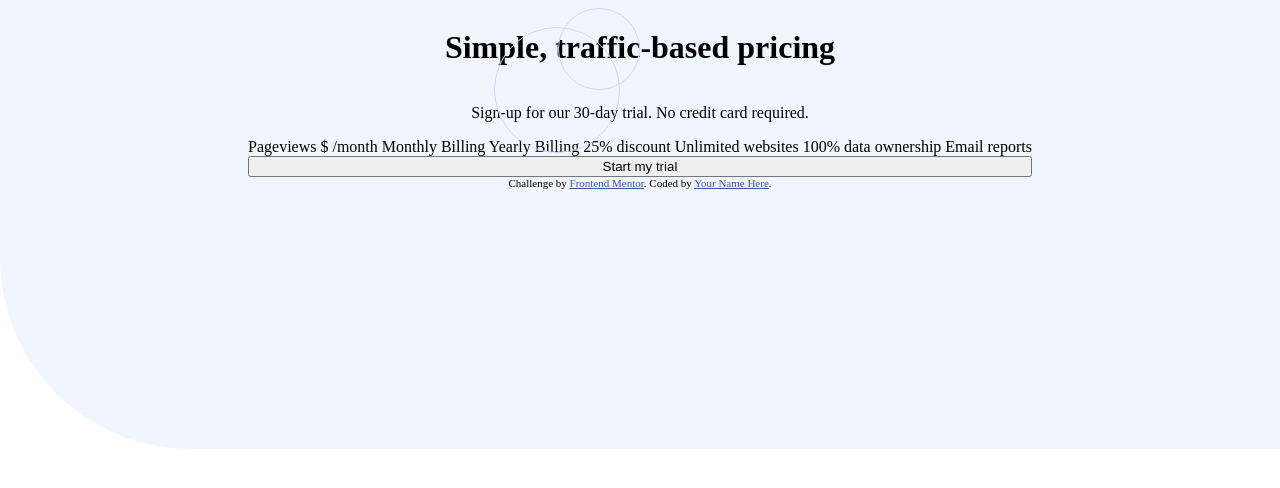
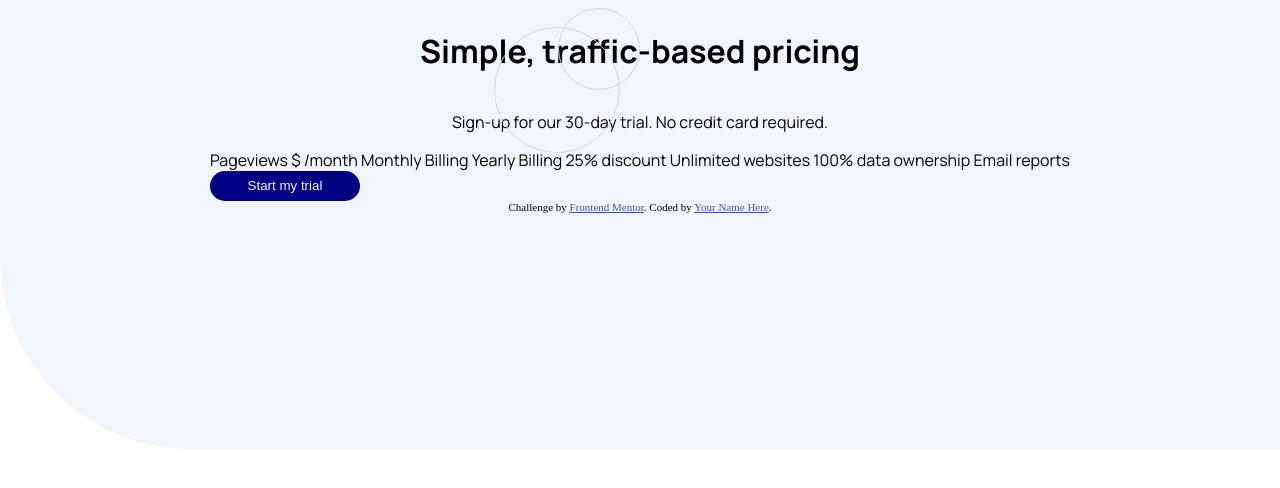
Before and after one commit to Antoinebertho/interactive-pricing-component-main, a plain HTML site: page index.html in a window 1280 px wide. Drawn offline with Linux system fonts and the light colour scheme.

Commit message:
changement bouton

```diff
--- a/index.html
+++ b/index.html
@@ -4,7 +4,12 @@
     <meta charset="UTF-8" />
     <meta name="viewport" content="width=device-width, initial-scale=1.0" />
     <!-- displays site properly based on user's device -->
-
+    <link rel="preconnect" href="https://fonts.googleapis.com" />
+    <link rel="preconnect" href="https://fonts.gstatic.com" crossorigin />
+    <link
+      href="https://fonts.googleapis.com/css2?family=Manrope:wght@200;300;400;500;600;700;800&display=swap"
+      rel="stylesheet"
+    />
     <link
       rel="icon"
       type="image/png"
--- a/style.css
+++ b/style.css
@@ -1,3 +1,5 @@
+@import url("https://fonts.googleapis.com/css2?family=Manrope:wght@200;300;400;500;600;700;800&display=swap");
+
 * {
   box-sizing: border-box;
 }
@@ -13,6 +15,7 @@
 }
 
 .container {
+  font-family: "Manrope", sans-serif;
   display: flex;
   justify-content: center;
   align-items: center;
@@ -25,8 +28,18 @@
 }
 
 .box {
+  font-family: "Manrope", sans-serif;
   display: flex;
   flex-direction: column;
+}
+
+button {
+  width: 150px;
+  height: 30px;
+  border-radius: 40px;
+  border: navy;
+  background-color: navy;
+  color: aliceblue;
 }
 
 .attribution {
```
